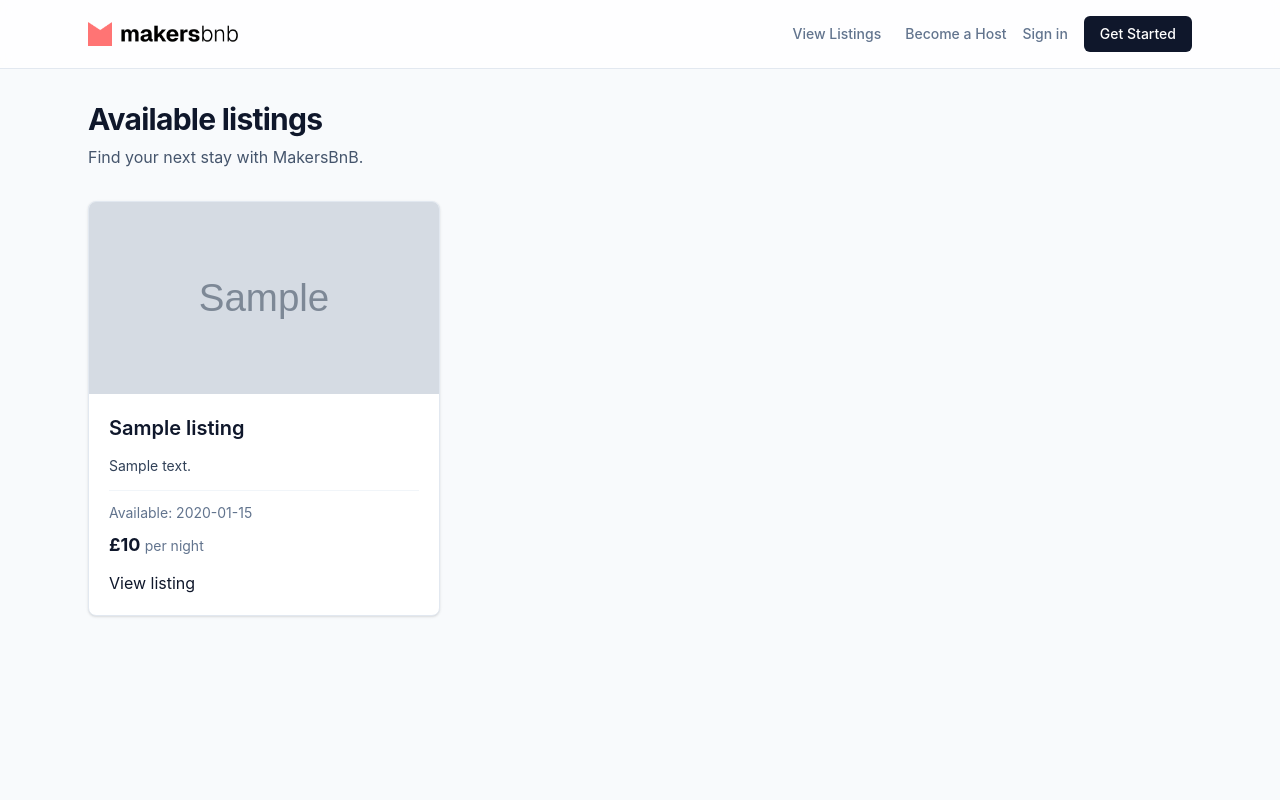
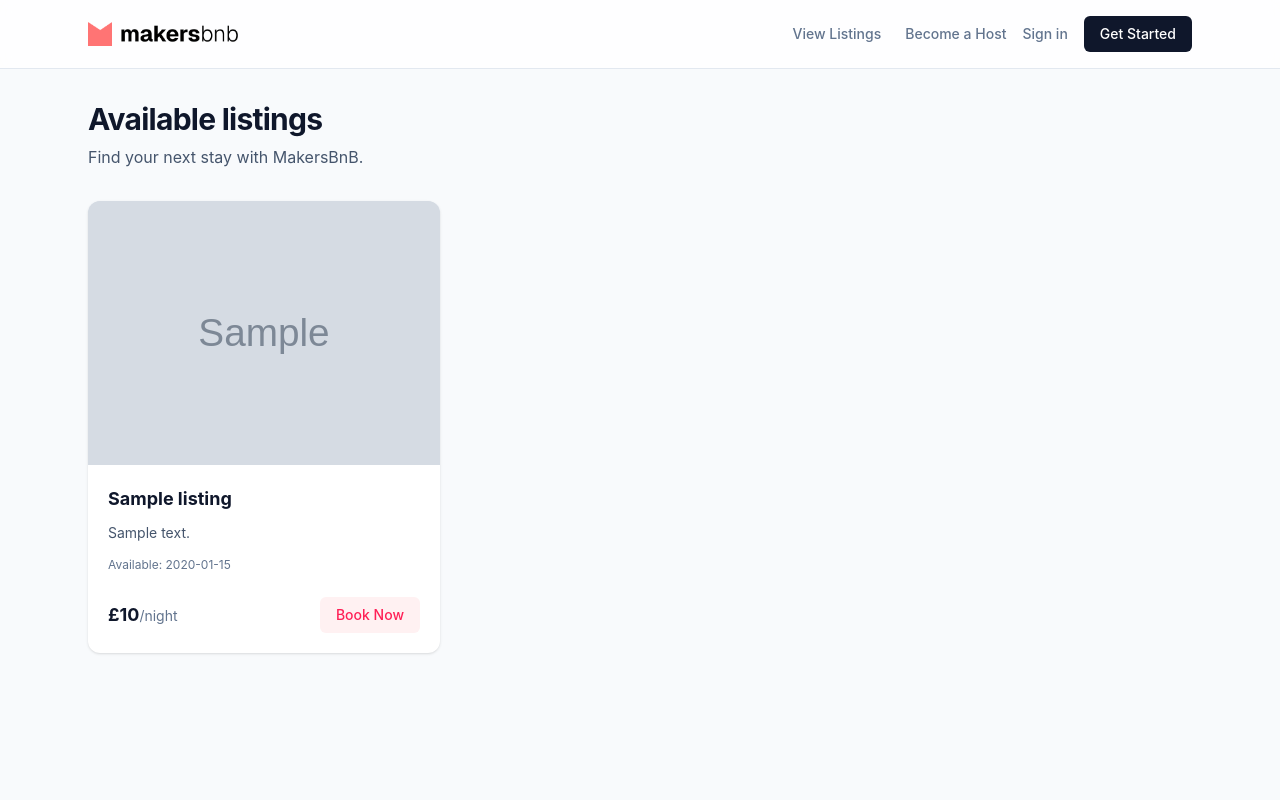
Before and after one commit to Suleman28/makersbnb, a Flask app: template templates/listings.html in a window 1280 px wide. Run offline with Flask 3, Linux system fonts and the light colour scheme; the template is opened without the code that fills it: most values are stand-ins (such as "Sample title", 1, 10 or a date in 2020); grey boxes marked "Sample" are stand-in pictures.

Commit message:
feat: redesign listings page cards to updated branding for consistency.

```diff
--- a/static/style.css
+++ b/static/style.css
@@ -19,6 +19,7 @@
     --color-emerald-800: oklch(43.2% 0.095 166.913);
     --color-sky-600: oklch(58.8% 0.158 241.966);
     --color-sky-700: oklch(50% 0.134 242.749);
+    --color-rose-50: oklch(96.9% 0.015 12.422);
     --color-rose-100: oklch(94.1% 0.03 12.58);
     --color-rose-500: oklch(64.5% 0.246 16.439);
     --color-rose-600: oklch(58.6% 0.253 17.585);
@@ -60,6 +61,7 @@
     --tracking-wide: 0.025em;
     --radius-md: 0.375rem;
     --radius-lg: 0.5rem;
+    --radius-xl: 0.75rem;
     --blur-sm: 8px;
     --default-transition-duration: 150ms;
     --default-transition-timing-function: cubic-bezier(0.4, 0, 0.2, 1);
@@ -276,6 +278,9 @@
   .mt-8 {
     margin-top: calc(var(--spacing) * 8);
   }
+  .mt-auto {
+    margin-top: auto;
+  }
   .mb-2 {
     margin-bottom: calc(var(--spacing) * 2);
   }
@@ -284,6 +289,12 @@
   }
   .mb-8 {
     margin-bottom: calc(var(--spacing) * 8);
+  }
+  .line-clamp-2 {
+    overflow: hidden;
+    display: -webkit-box;
+    -webkit-box-orient: vertical;
+    -webkit-line-clamp: 2;
   }
   .block {
     display: block;
@@ -302,6 +313,9 @@
   }
   .inline-block {
     display: inline-block;
+  }
+  .aspect-\[4\/3\] {
+    aspect-ratio: 4/3;
   }
   .h-0\.5 {
     height: calc(var(--spacing) * 0.5);
@@ -443,6 +457,9 @@
   .rounded-md {
     border-radius: var(--radius-md);
   }
+  .rounded-xl {
+    border-radius: var(--radius-xl);
+  }
   .border {
     border-style: var(--tw-border-style);
     border-width: 1px;
@@ -489,6 +506,9 @@
   }
   .bg-red-50 {
     background-color: var(--color-red-50);
+  }
+  .bg-rose-50 {
+    background-color: var(--color-rose-50);
   }
   .bg-rose-100 {
     background-color: var(--color-rose-100);
@@ -592,6 +612,9 @@
   .pt-4 {
     padding-top: calc(var(--spacing) * 4);
   }
+  .pt-6 {
+    padding-top: calc(var(--spacing) * 6);
+  }
   .pb-6 {
     padding-bottom: calc(var(--spacing) * 6);
   }
@@ -681,6 +704,9 @@
   .text-red-700 {
     color: var(--color-red-700);
   }
+  .text-rose-500 {
+    color: var(--color-rose-500);
+  }
   .text-rose-800 {
     color: var(--color-rose-800);
   }
@@ -732,9 +758,6 @@
       --tw-ring-color: color-mix(in oklab, var(--color-slate-900) 5%, transparent);
     }
   }
-  .filter {
-    filter: var(--tw-blur,) var(--tw-brightness,) var(--tw-contrast,) var(--tw-grayscale,) var(--tw-hue-rotate,) var(--tw-invert,) var(--tw-saturate,) var(--tw-sepia,) var(--tw-drop-shadow,);
-  }
   .backdrop-blur-sm {
     --tw-backdrop-blur: blur(var(--blur-sm));
     -webkit-backdrop-filter: var(--tw-backdrop-blur,) var(--tw-backdrop-brightness,) var(--tw-backdrop-contrast,) var(--tw-backdrop-grayscale,) var(--tw-backdrop-hue-rotate,) var(--tw-backdrop-invert,) var(--tw-backdrop-opacity,) var(--tw-backdrop-saturate,) var(--tw-backdrop-sepia,);
@@ -775,6 +798,9 @@
       --tw-translate-y: calc(var(--spacing) * -1);
       translate: var(--tw-translate-x) var(--tw-translate-y);
     }
+    .hover\:bg-rose-100:hover {
+      background-color: var(--color-rose-100);
+    }
     .hover\:bg-rose-600:hover {
       background-color: var(--color-rose-600);
     }
@@ -801,6 +827,10 @@
     }
     .hover\:underline:hover {
       text-decoration-line: underline;
+    }
+    .hover\:shadow-lg:hover {
+      --tw-shadow: 0 10px 15px -3px var(--tw-shadow-color, rgb(0 0 0 / 0.1)), 0 4px 6px -4px var(--tw-shadow-color, rgb(0 0 0 / 0.1));
+      box-shadow: var(--tw-inset-shadow), var(--tw-inset-ring-shadow), var(--tw-ring-offset-shadow), var(--tw-ring-shadow), var(--tw-shadow);
     }
     .hover\:shadow-md:hover {
       --tw-shadow: 0 4px 6px -1px var(--tw-shadow-color, rgb(0 0 0 / 0.1)), 0 2px 4px -2px var(--tw-shadow-color, rgb(0 0 0 / 0.1));
@@ -931,59 +961,6 @@
   inherits: false;
   initial-value: 0 0 #0000;
 }
-@property --tw-blur {
-  syntax: "*";
-  inherits: false;
-}
-@property --tw-brightness {
-  syntax: "*";
-  inherits: false;
-}
-@property --tw-contrast {
-  syntax: "*";
-  inherits: false;
-}
-@property --tw-grayscale {
-  syntax: "*";
-  inherits: false;
-}
-@property --tw-hue-rotate {
-  syntax: "*";
-  inherits: false;
-}
-@property --tw-invert {
-  syntax: "*";
-  inherits: false;
-}
-@property --tw-opacity {
-  syntax: "*";
-  inherits: false;
-}
-@property --tw-saturate {
-  syntax: "*";
-  inherits: false;
-}
-@property --tw-sepia {
-  syntax: "*";
-  inherits: false;
-}
-@property --tw-drop-shadow {
-  syntax: "*";
-  inherits: false;
-}
-@property --tw-drop-shadow-color {
-  syntax: "*";
-  inherits: false;
-}
-@property --tw-drop-shadow-alpha {
-  syntax: "<percentage>";
-  inherits: false;
-  initial-value: 100%;
-}
-@property --tw-drop-shadow-size {
-  syntax: "*";
-  inherits: false;
-}
 @property --tw-backdrop-blur {
   syntax: "*";
   inherits: false;
@@ -1058,19 +1035,6 @@
       --tw-ring-offset-width: 0px;
       --tw-ring-offset-color: #fff;
       --tw-ring-offset-shadow: 0 0 #0000;
-      --tw-blur: initial;
-      --tw-brightness: initial;
-      --tw-contrast: initial;
-      --tw-grayscale: initial;
-      --tw-hue-rotate: initial;
-      --tw-invert: initial;
-      --tw-opacity: initial;
-      --tw-saturate: initial;
-      --tw-sepia: initial;
-      --tw-drop-shadow: initial;
-      --tw-drop-shadow-color: initial;
-      --tw-drop-shadow-alpha: 100%;
-      --tw-drop-shadow-size: initial;
       --tw-backdrop-blur: initial;
       --tw-backdrop-brightness: initial;
       --tw-backdrop-contrast: initial;
--- a/templates/listings.html
+++ b/templates/listings.html
@@ -12,24 +12,35 @@
     {% if listings %}
         <section class="grid gap-6 sm:grid-cols-2 lg:grid-cols-3">
             {% for listing in listings %}
-                <article class="overflow-hidden rounded-lg border border-slate-200 bg-white shadow-sm transition hover:-translate-y-1 hover:shadow-md">
+                <article class="flex flex-col overflow-hidden rounded-xl bg-white shadow-sm transition hover:-translate-y-1 hover:shadow-lg">
+                    <a href="/listings/{{ listing.id }}" class="block">
                         {% if listing.image_url %}
                             <img
-                            class="h-48 w-full bg-slate-200 object-cover"
+                                class="aspect-[4/3] w-full bg-slate-200 object-cover"
                                 src="{{ listing.image_url }}"
                                 alt="{{ listing.name }}"
                             >
+                        {% else %}
+                            <div class="aspect-[4/3] w-full bg-slate-200"></div>
                         {% endif %}
+                    </a>
 
-                    <div class="space-y-3 p-5">
-                        <h2 class="text-xl font-semibold">{{ listing.name }}</h2>
-                        <p class="text-sm leading-6 text-slate-700">{{ listing.description }}</p>
+                    <div class="flex flex-1 flex-col p-5">
+                        <h2 class="truncate text-lg font-bold text-slate-900">
+                            <a href="/listings/{{ listing.id }}" class="no-underline hover:underline">{{ listing.name }}</a>
+                        </h2>
 
-                        <div class="border-t border-slate-100 pt-3">
-                            <p class="text-sm text-slate-500">Available: {{ listing.dates_available }}</p>
-                            <p class="mt-2 text-lg font-bold">£{{ listing.price }} <span class="text-sm font-normal text-slate-500">per night</span></p>
+                        <p class="mt-2 line-clamp-2 text-sm leading-6 text-slate-600">{{ listing.description }}</p>
+
+                        <p class="mt-3 text-xs text-slate-500">Available: {{ listing.dates_available|friendly_dates }}</p>
+
+                        <div class="mt-auto flex items-center justify-between pt-6">
+                            <p class="text-lg font-bold text-slate-900">£{{ listing.price }}<span class="text-sm font-normal text-slate-500">/night</span></p>
+                            <a
+                                href="/listings/{{ listing.id }}"
+                                class="rounded-md bg-rose-50 px-4 py-2 text-sm font-medium text-rose-500 no-underline transition-colors hover:bg-rose-100"
+                            >Book Now</a>
                         </div>
-                        <a href="/listings/{{ listing.id }}">View listing</a>
                     </div>
                 </article>
             {% endfor %}
```
Lines whose indentation alone changed are shown as unchanged.
